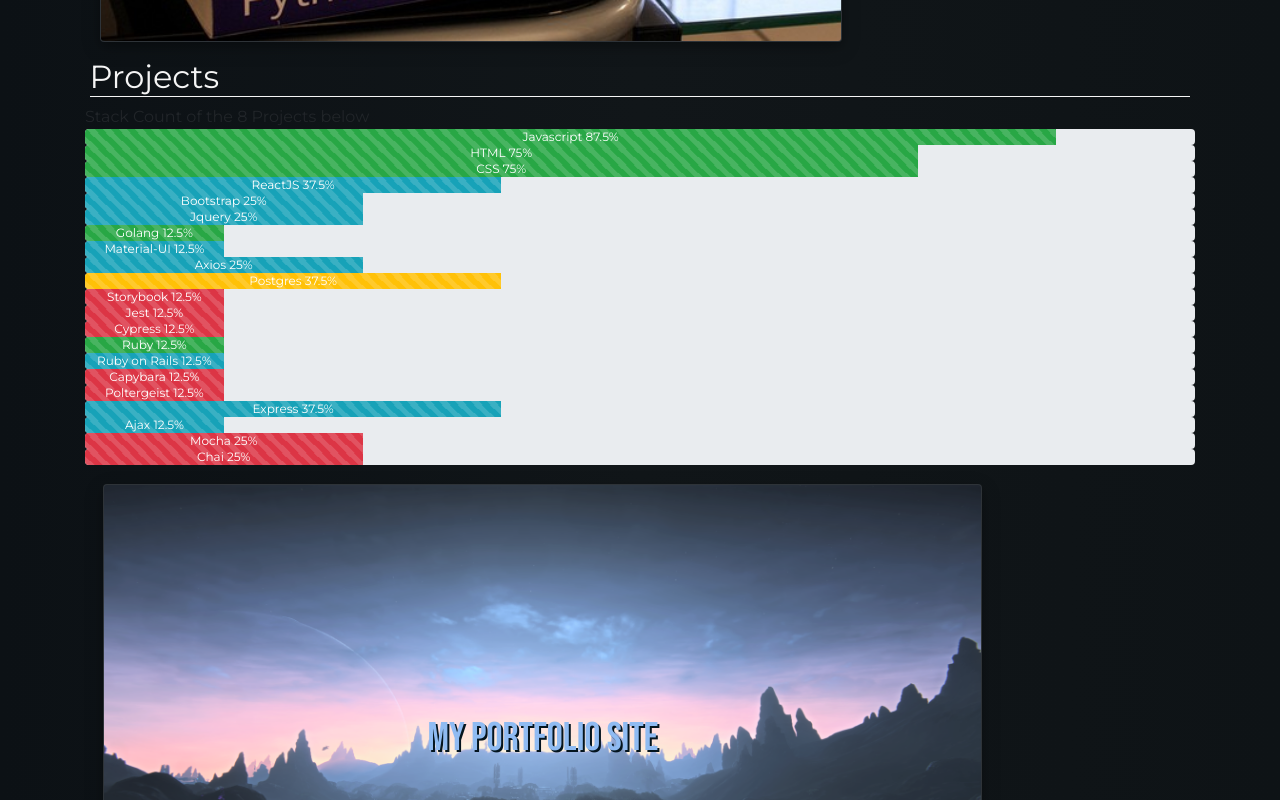
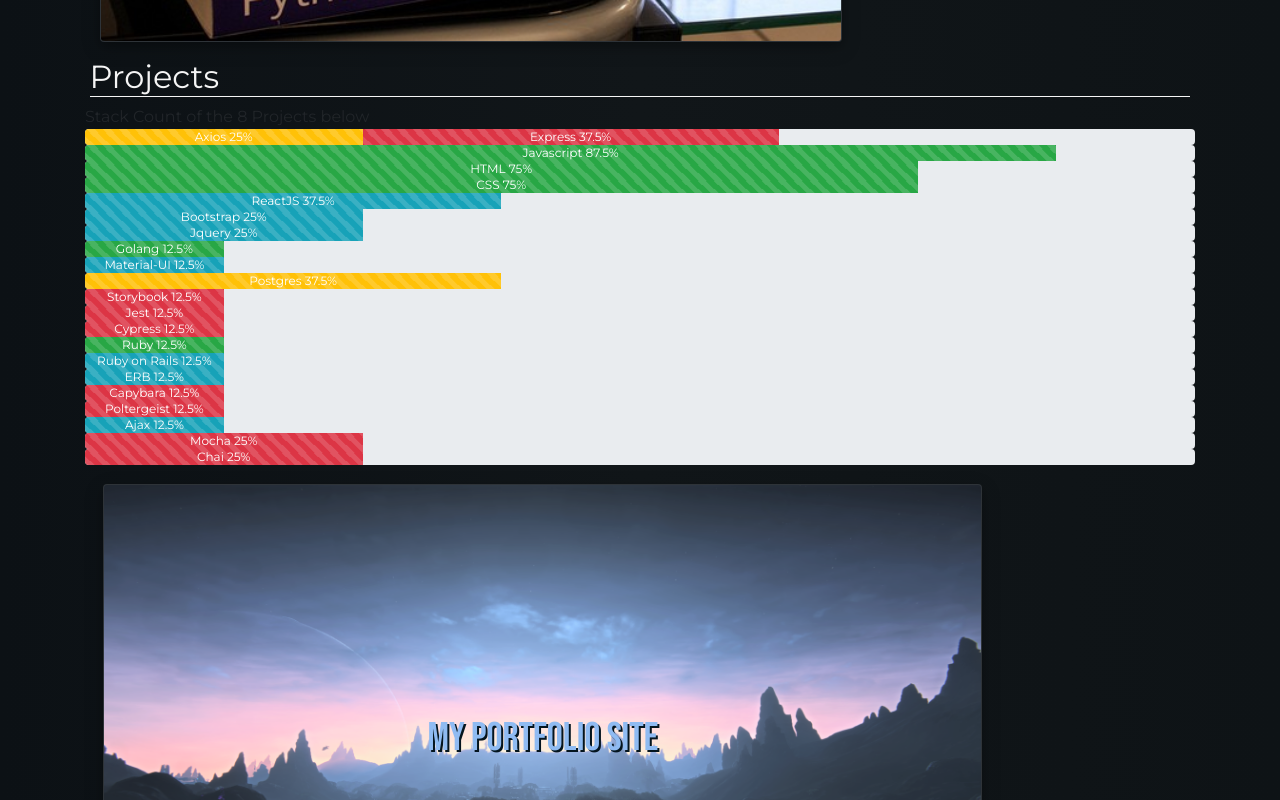
Before and after one commit to ChrisnNg/Ng, a React (Create React App) app: page / in a window 1280 px wide. Shown: the part 2500-3300 px from the top of the page. Built offline with nearby package versions, Linux system fonts and the light colour scheme.

Commit message:
stack server languages together

```diff
--- a/src/App.js
+++ b/src/App.js
@@ -69,6 +69,27 @@
         } else stackCount[stack] = 1;
       }
     });
+
+    finalCount.push(
+      <ProgressBar>
+        <ProgressBar
+          animated
+          variant={"warning"}
+          now={(stackCount["Axios"] / projects.length) * 100}
+          label={`${"Axios"} ${(stackCount["Axios"] / projects.length) * 100}%`}
+        />
+        <ProgressBar
+          animated
+          variant={"danger"}
+          now={(stackCount["Express"] / projects.length) * 100}
+          label={`${"Express"} ${(stackCount["Express"] / projects.length) *
+            100}%`}
+        />
+      </ProgressBar>
+    );
+
+    delete stackCount["Axios"];
+    delete stackCount["Express"];
 
     for (let stack in stackCount) {
       let variant = "info";
@@ -204,7 +225,14 @@
         </>
       ),
       imgsrc: jungle,
-      footer: ["Ruby", "Ruby on Rails", "Postgres", "Capybara", "Poltergeist"]
+      footer: [
+        "Ruby",
+        "Ruby on Rails",
+        "ERB",
+        "Postgres",
+        "Capybara",
+        "Poltergeist"
+      ]
     },
     {
       title: (
```
